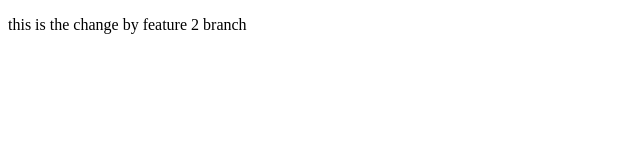
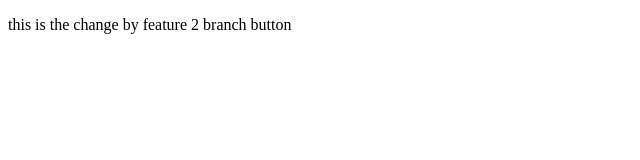
Before and after one commit to abhilashvailappilly/testRepo, a plain HTML site: page index.html in a window 1280 px wide. Shown: the full height of the page, 0-640 px from the left. Drawn offline with Linux system fonts and the light colour scheme.

Commit message:
added button

```diff
--- a/index.html
+++ b/index.html
@@ -6,6 +6,6 @@
     <title>Document</title>
 </head>
 <body>
-    <p>this is the change by feature 2  branch</p>
+    <p>this is the change by feature 2  branch button</p>
 </body>
 </html>
```
